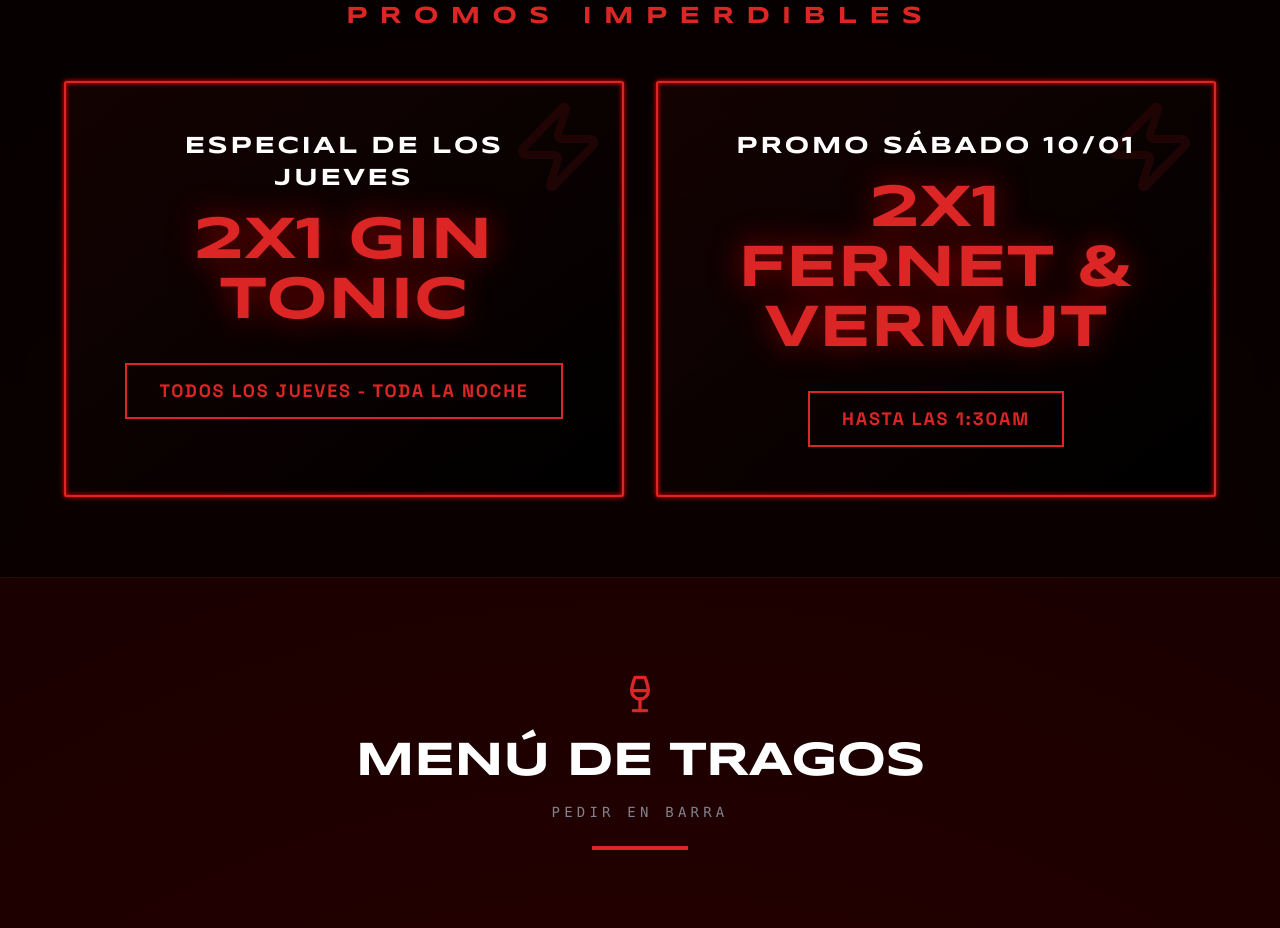
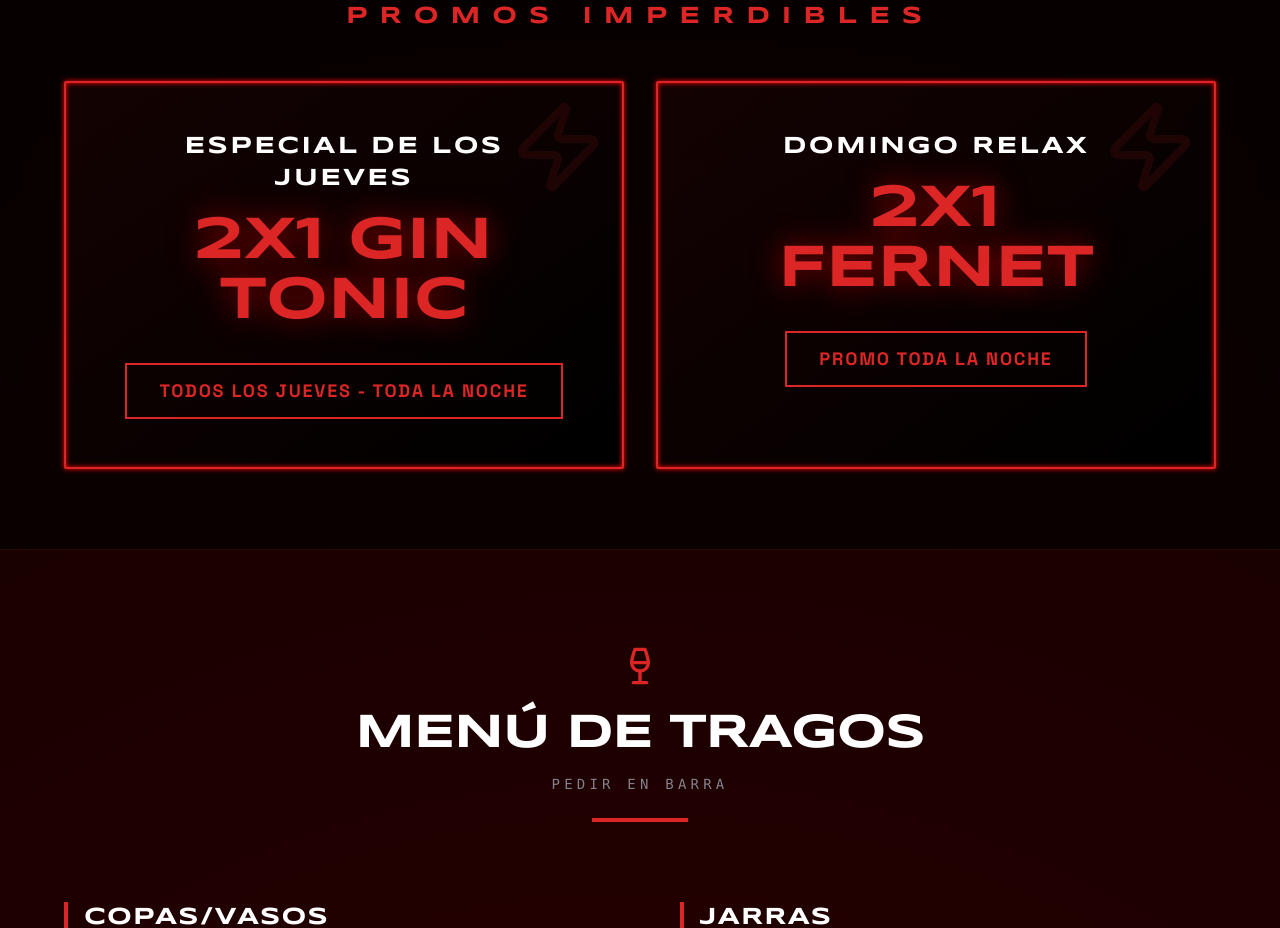
Before and after one commit to jubertorello/eter-bar, a React (Vite) app: page / in a window 1280 px wide. Shown: the part 800-1728 px from the top of the page. Built offline with nearby package versions, Linux system fonts and the light colour scheme.

Commit message:
AJUSTE PROMO DOMINGO

```diff
--- a/constants.ts
+++ b/constants.ts
@@ -56,9 +56,9 @@
     highlight: true
   },
   {
-    title: 'PROMO SÁBADO 10/01',
-    description: '2x1 FERNET & VERMUT',
-    day: 'HASTA LAS 1:30AM',
+    title: 'DOMINGO RELAX',
+    description: '2x1 FERNET',
+    day: 'PROMO TODA LA NOCHE',
     highlight: true
   }
 ];
```
